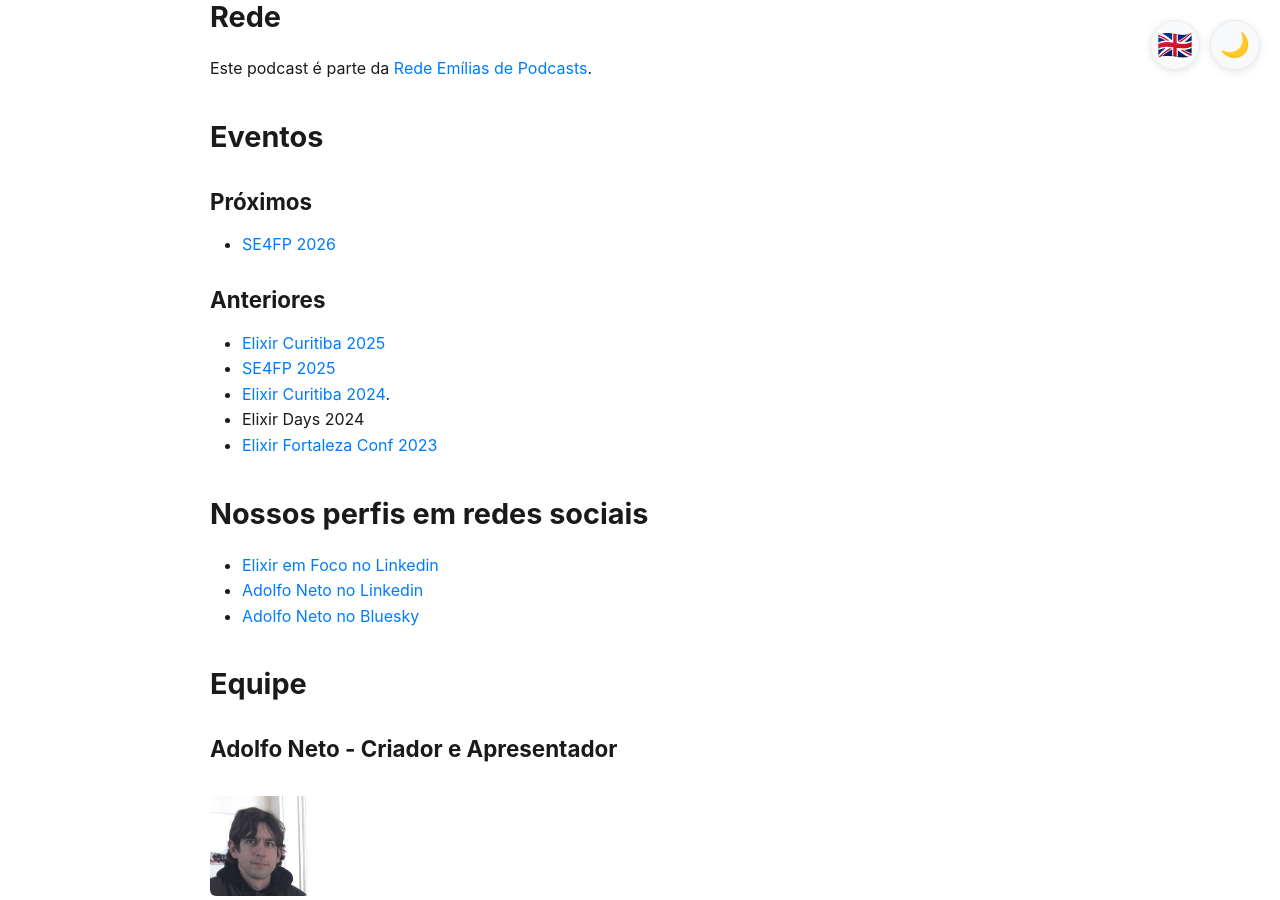
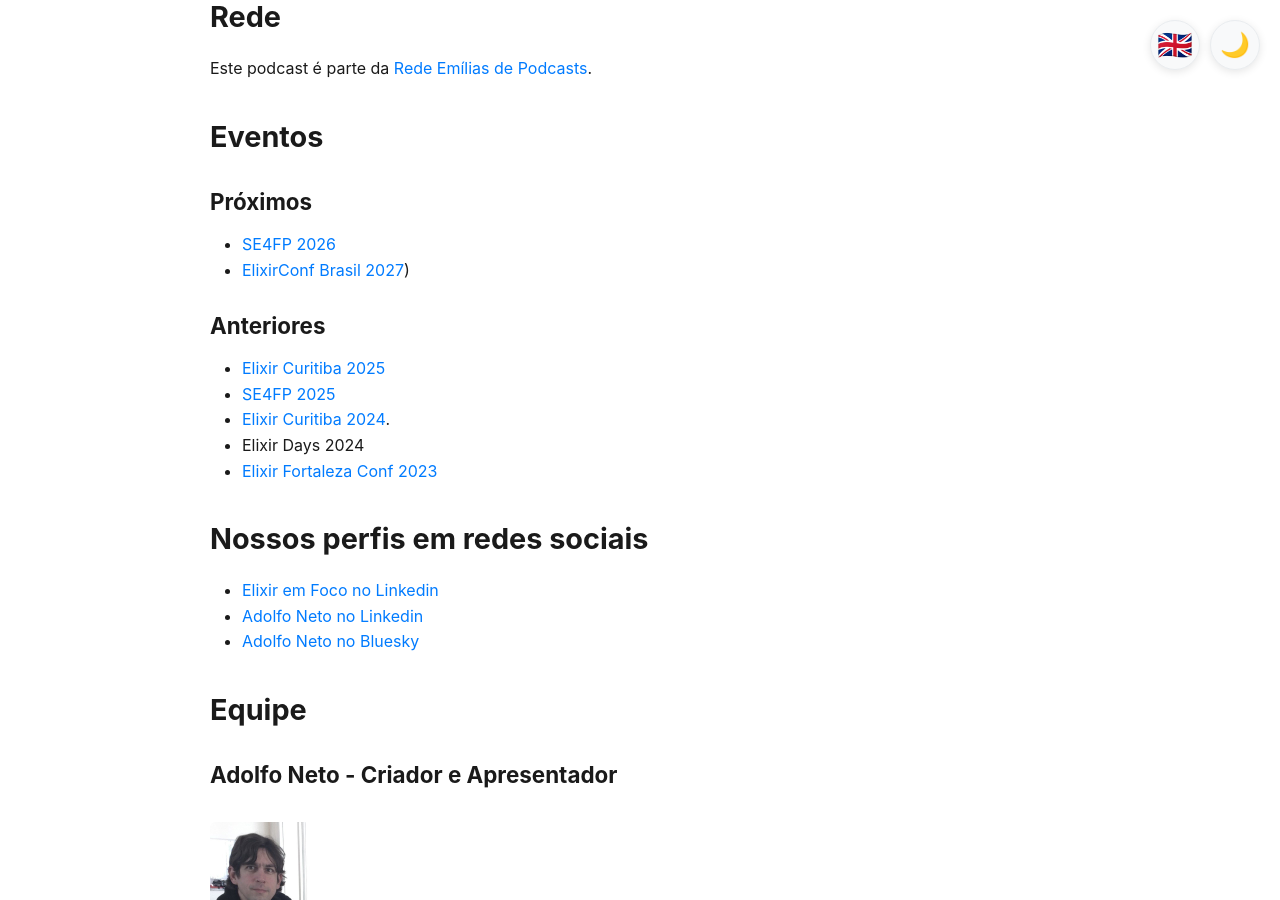
Before and after one commit to ElixiremFoco/elixiremfoco.github.io, a Jekyll site: the page built from index.md, in a window 1280 px wide and 900 px high, scrolled down 1606 px. Built offline with Jekyll 4.4.1, drawn with Linux system fonts in a browser that asks for light colours.

Commit message:
Update index.md

```diff
--- a/index.md
+++ b/index.md
@@ -50,6 +50,7 @@ Este podcast é parte da [Rede Emílias de Podcasts](https://fronteirases.github
 ### Próximos
 
 - [SE4FP 2026](https://se4fp.github.io/2026/)
+- [ElixirConf Brasil 2027](https://www.elixirconf.com.br))
 
 ### Anteriores
 
```
